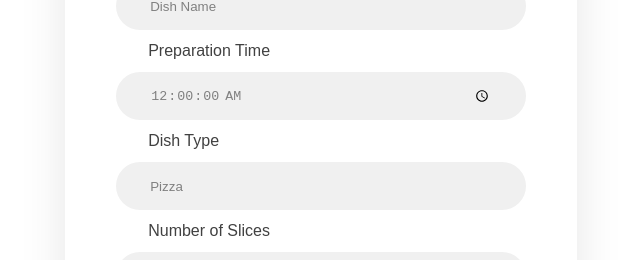
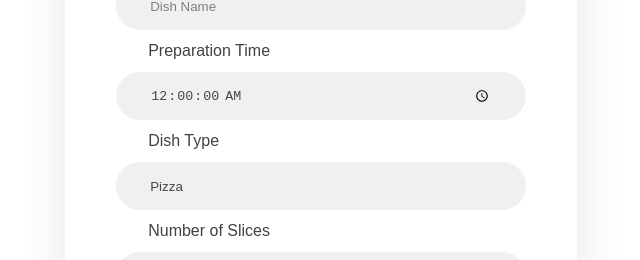
Before and after one commit to baqardo/dishes-form, a React (Create React App) app: page / in a window 1280 px wide. Shown: the part 431-691 px from the top of the page, without its empty margins (319-959 px from the left). Built offline with nearby package versions, Linux system fonts and the light colour scheme.

Commit message:
Update Field.scss

```diff
--- a/src/components/Field/Field.scss
+++ b/src/components/Field/Field.scss
@@ -11,7 +11,7 @@
     border: 2px solid transparent;
 
     background-color: rgb(240, 240, 240);
-    color: rgb(128, 128, 128);
+    color: rgb(71, 71, 71);
 
     transition: all 0.3s;
 
```
